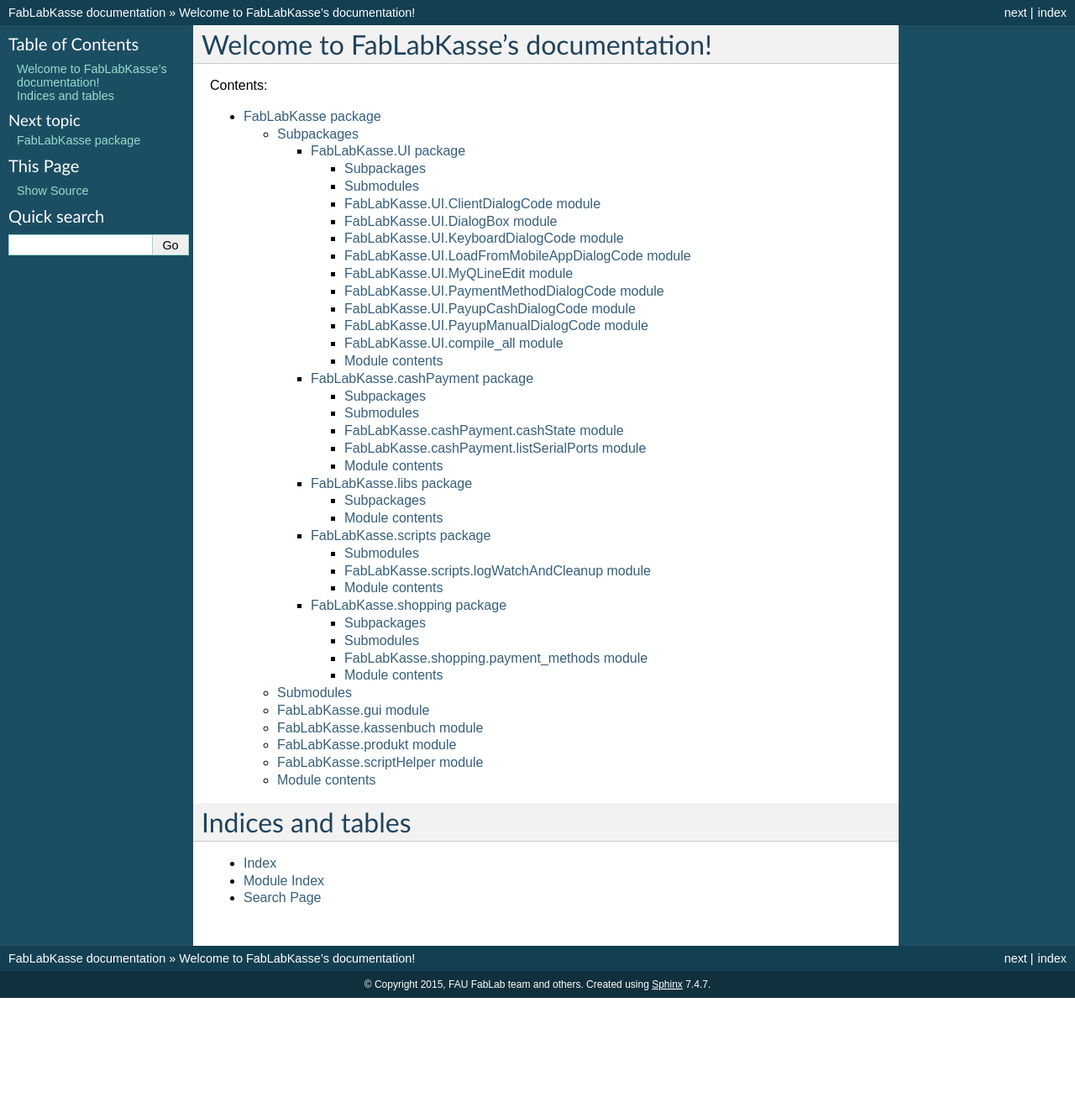
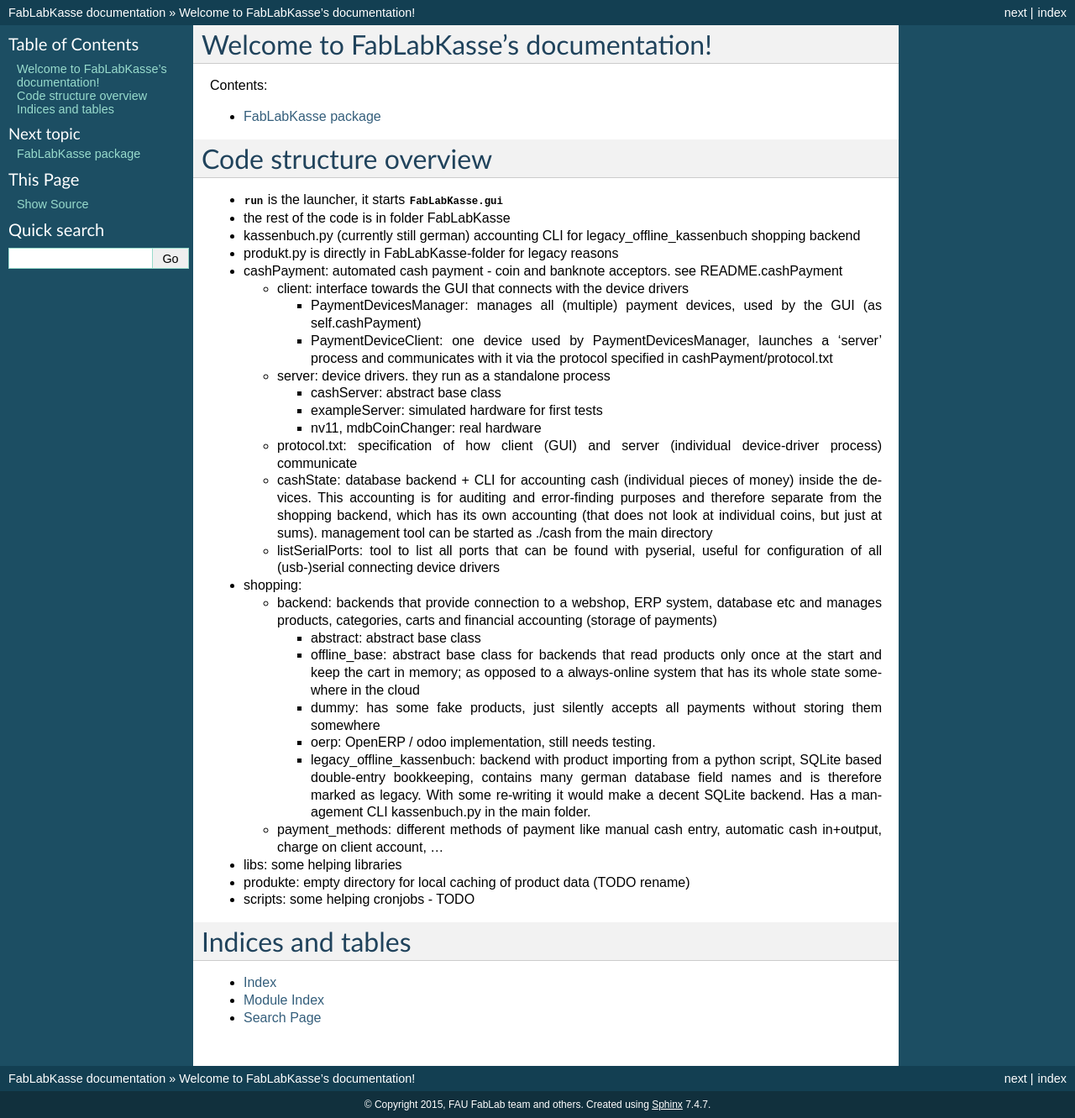
Before and after one commit to fau-fablab/FabLabKasse, a Sphinx documentation site: the page built from doc/index.rst, in a window 1280 px wide. Shown: the whole page at 84% size. Built offline with Sphinx 7.4.7, drawn with Linux system fonts in a browser that asks for light colours; before the commit the page ends 1188 px from its top, so only the background shows below that.

Commit message:
IMPROVE sphinx documentation

```diff
--- a/doc/FabLabKasse.UI.rst
+++ b/doc/FabLabKasse.UI.rst
@@ -1,4 +1,4 @@
-FabLabKasse.UI package
+FabLabKasse.UI
 ======================
 
 Subpackages
--- a/doc/FabLabKasse.shopping.rst
+++ b/doc/FabLabKasse.shopping.rst
@@ -1,4 +1,4 @@
-FabLabKasse.shopping package
+FabLabKasse.shopping
 ============================
 
 Subpackages
--- a/doc/index.rst
+++ b/doc/index.rst
@@ -9,9 +9,47 @@
 Contents:
 
 .. toctree::
-   :maxdepth: 4
+   :maxdepth: 1
 
    FabLabKasse
+
+
+Code structure overview
+=======================
+
+- :mod:`run` is the launcher, it starts :mod:`FabLabKasse.gui`
+- the rest of the code is in folder FabLabKasse
+- kassenbuch.py (currently still german) accounting CLI for legacy_offline_kassenbuch shopping backend
+- produkt.py is directly in FabLabKasse-folder for legacy reasons
+- cashPayment: automated cash payment - coin and banknote acceptors. see README.cashPayment
+
+  - client: interface towards the GUI that connects with the device drivers
+
+    - PaymentDevicesManager: manages all (multiple) payment devices, used by the GUI (as self.cashPayment)
+    - PaymentDeviceClient: one device used by PaymentDevicesManager, launches a 'server' process and communicates with it via the protocol specified in cashPayment/protocol.txt
+  - server: device drivers. they run as a standalone process
+
+    - cashServer: abstract base class
+    - exampleServer: simulated hardware for first tests
+    - nv11, mdbCoinChanger: real hardware
+  - protocol.txt: specification of how client (GUI) and server (individual device-driver process) communicate
+  - cashState: database backend + CLI for accounting cash (individual pieces of money) inside the devices. This accounting is for auditing and error-finding purposes and therefore separate from the shopping backend, which has its own accounting (that does not look at individual coins, but just at sums). management tool can be started as ./cash from the main directory
+  - listSerialPorts: tool to list all ports that can be found with pyserial, useful for configuration of all (usb-)serial connecting device drivers
+- shopping:
+
+  - backend: backends that provide connection to a webshop, ERP system, database etc and manages products, categories, carts and financial accounting (storage of payments)
+
+    - abstract: abstract base class
+    - offline_base: abstract base class for backends that read products only once at the start and keep the cart in memory; as opposed to a always-online system that has its whole state somewhere in the cloud
+    - dummy: has some fake products, just silently accepts all payments without storing them somewhere
+    - oerp: OpenERP / odoo implementation, still needs testing.
+    - legacy_offline_kassenbuch: backend with product importing from a python script, SQLite based double-entry bookkeeping, contains many german database field names and is therefore marked as legacy. With some re-writing it would make a decent SQLite backend. Has a management CLI kassenbuch.py in the main folder.
+
+  - payment_methods: different methods of payment like manual cash entry, automatic cash in+output, charge on client account, ...
+- libs: some helping libraries
+- produkte: empty directory for local caching of product data (TODO rename)
+- scripts: some helping cronjobs
+  - TODO
 
 
 Indices and tables
```
Also changed, not shown: doc/FabLabKasse.rst (+31 -20 lines).
